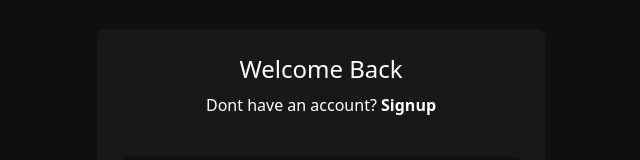
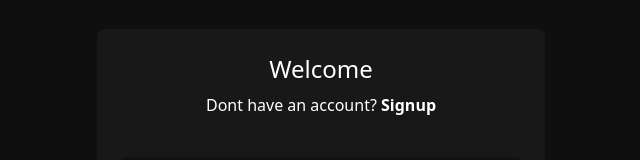
Before and after one commit to Aryan8872/ecommrece, a React (Vite) app: page /login in a window 1280 px wide. Shown: the part 155-315 px from the top of the page, without its empty margins (319-959 px from the left). Built offline with nearby package versions, Linux system fonts and the light colour scheme.

Commit message:
secod commit

```diff
--- a/src/pages/Login.jsx
+++ b/src/pages/Login.jsx
@@ -24,14 +24,14 @@ const Login = () => {
   }
 
   const handleLogin = async() => {
-    const res = await login(userData)
+     await login(userData)
 
   }
   return (
     <div className='bg-[#0F0F0F] min-h-screen flex justify-center items-center'>
       <div className='bg-[#181818] p-6 rounded-lg w-md'>
         <div className="text-center">
-          <span className="text-white font-medium text-2xl">Welcome Back</span>
+          <span className="text-white font-medium text-2xl">Welcome</span>
           <p className="text-white mt-2"><span>Dont have an account?</span> <span className="font-semibold">Signup</span></p>
         </div>
         <div className='w-full flex flex-col gap-6 mt-10'>
```
